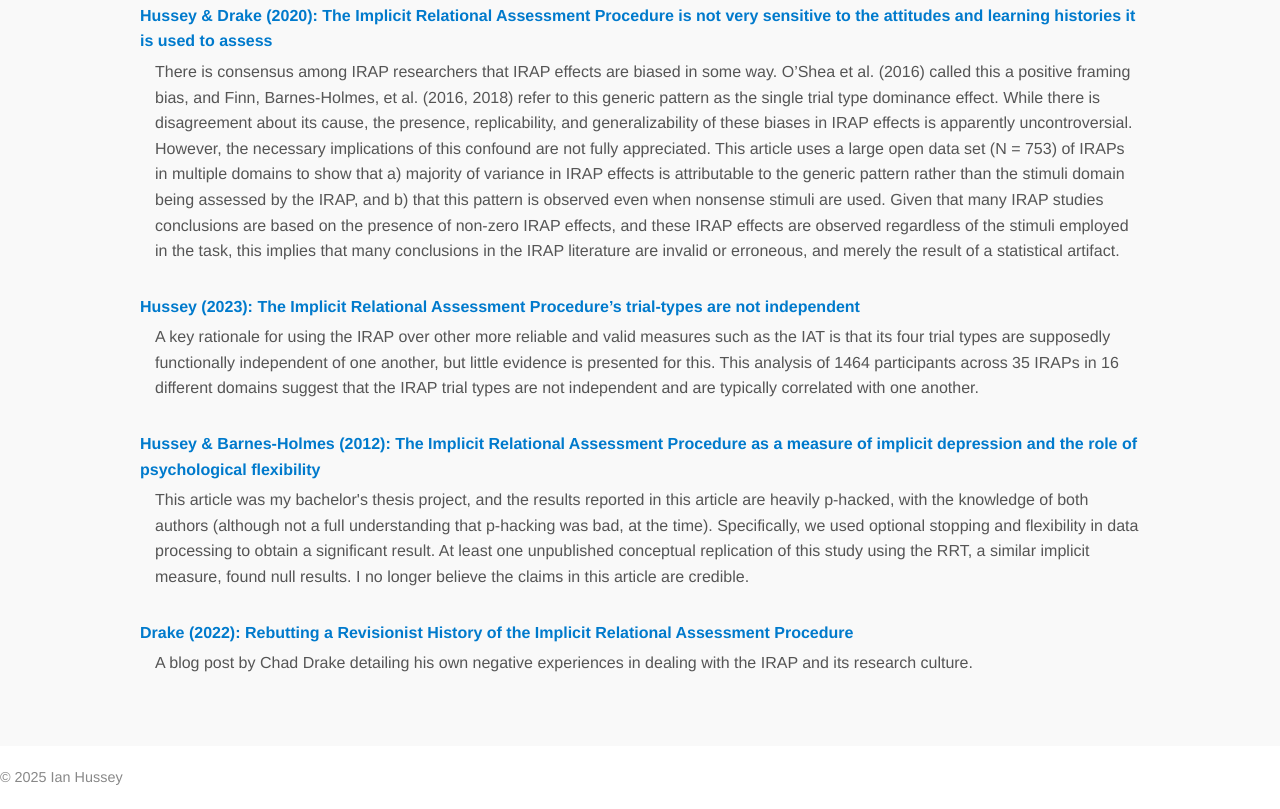
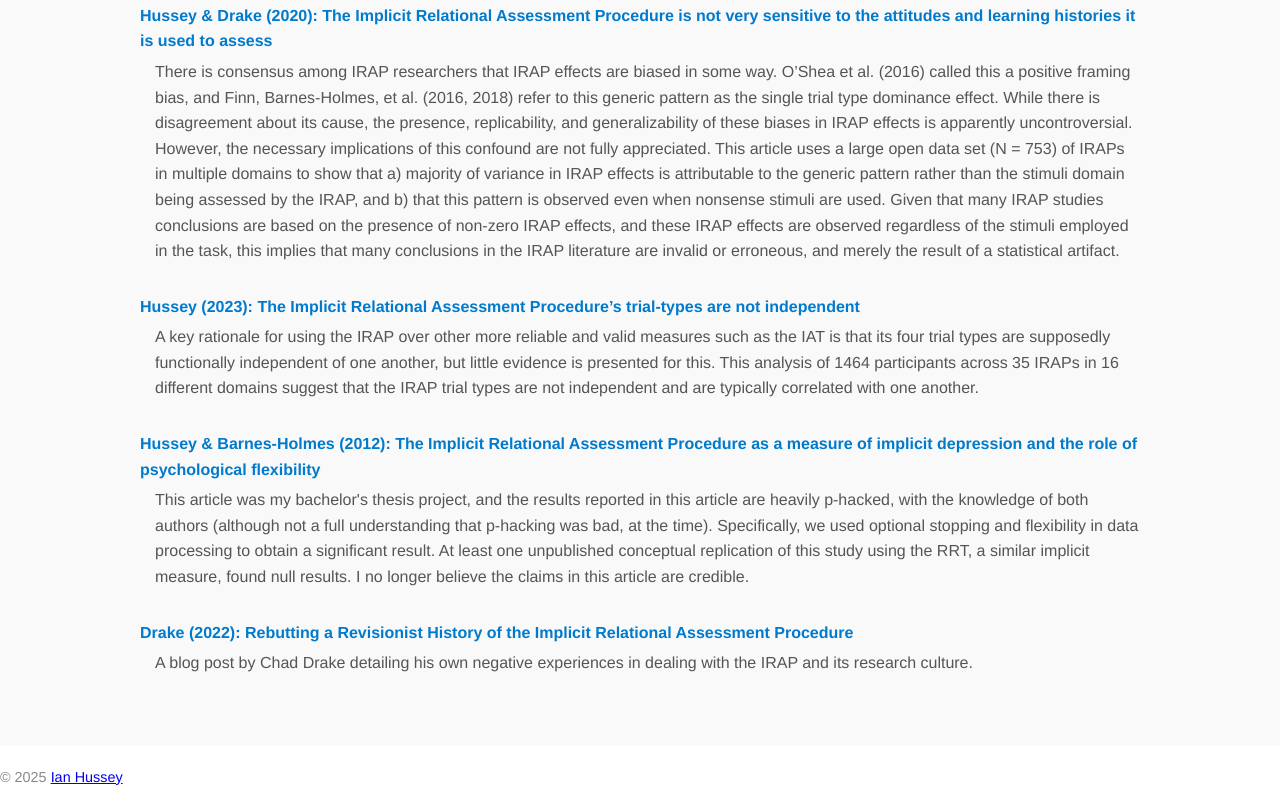
Before and after one commit to ianhussey/irapresearch.org, a plain HTML site: page index.html in a window 1280 px wide. Shown: the part 1525-2334 px from the top of the page. Drawn offline with Linux system fonts and the light colour scheme.

Commit message:
Update index.html
added link to personal website

```diff
--- a/index.html
+++ b/index.html
@@ -144,7 +144,7 @@
     </ul>
   </section>
   <footer>
-    <p>&copy; 2025 Ian Hussey</p>
+    <p>&copy; 2025 <a href="https://mmmdata.io/">Ian Hussey</a></p>
   </footer>
 </body>
 </html>
```
